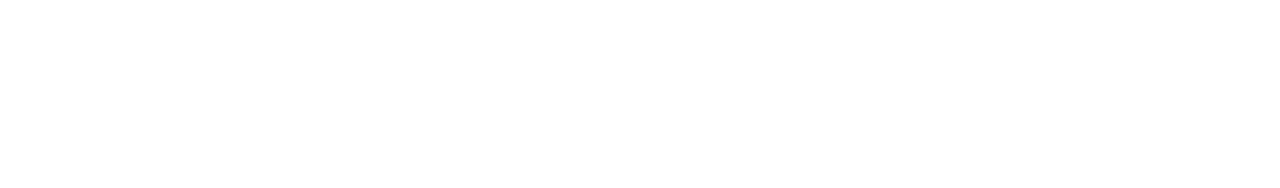
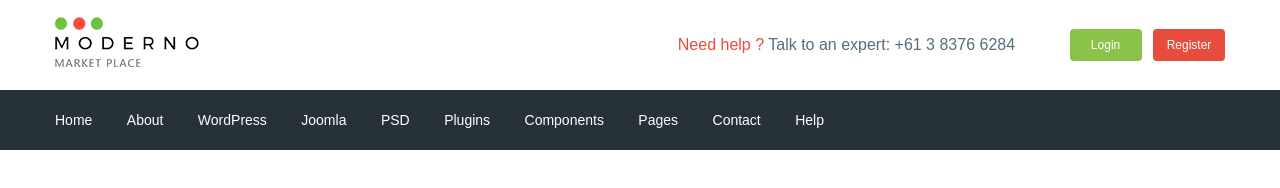
Before and after one commit to maksimkorotkov-dev/market, a website: page app/index.html in a window 1280 px wide. Drawn offline with nearby package versions, Linux system fonts and the light colour scheme; files that its build step writes are made by us from their sources.

Commit message:
header added

```diff
--- a/app/index.html
+++ b/app/index.html
@@ -10,8 +10,47 @@
 </head>
 
 <body>
-	<header></header>
-	<footer></footer>
+	<header class="header">
+		<div class="header__top">
+			<div class="container">
+				<div class="header__top-inner">
+					<div class="header__logo">
+						<a href="#">
+							<img src="images/logo.png" alt="logo"></a>
+					</div>
+					<div class="header__text">
+						<a class="header__help" href="#"> <span class="text__red"> Need help ? </span> Talk to an expert:</a>
+						<a class="header__phone" href="tel:61383766284">+61 3 8376 6284</a>
+					</div>
+					<div class="header__box">
+						<a href="№" class="header__cart"></a>
+						<a href="№" class="header__btn header__btn__login">Login</a>
+						<a href="№" class="header__btn header__btn__register">Register</a>
+					</div>
+				</div>
+			</div>
+		</div>
+		<div class="header__menu">
+			<div class="container">
+				<nav class="menu">
+					<ul class="menu__list">
+						<li class="menu__item"><a href="#" class="menu__link">Home</a></li>
+						<li class="menu__item"><a href="#" class="menu__link">About</a></li>
+						<li class="menu__item"><a href="#" class="menu__link">WordPress</a></li>
+						<li class="menu__item"><a href="#" class="menu__link">Joomla</a></li>
+						<li class="menu__item"><a href="#" class="menu__link">PSD</a></li>
+						<li class="menu__item"><a href="#" class="menu__link">Plugins</a></li>
+						<li class="menu__item"><a href="#" class="menu__link">Components</a></li>
+						<li class="menu__item"><a href="#" class="menu__link">Pages</a></li>
+						<li class="menu__item"><a href="#" class="menu__link">Contact</a></li>
+						<li class="menu__item"><a href="#" class="menu__link">Help</a></li>
+					</ul>
+				</nav>
+			</div>
+		</div>
+
+
+	</header>
 
 	<script src="https://ajax.googleapis.com/ajax/libs/jquery/3.5.1/jquery.min.js"></script>
 	<script src="js/libs.min.js"></script>
--- /dev/null
+++ b/app/scss/_fonts.scss
@@ -0,0 +1,19 @@
+@font-face {
+	font-family: "Roboto-Regular", sans-serif;
+	src: url("../fonts/Roboto-Regular.ttf") format("ttf"), url("../fonts/Roboto-Regular.woff2") format("woff2"),
+		url("../fonts/Roboto-Regular.woff") format("woff");
+	font-weight: 400;
+	font-display: swap;
+}
+
+@font-face {
+	font-family: "Roboto-Medium", sans-serif;
+	src: url("../fonts/Roboto-Medium.ttf") format("ttf"), url("../fonts/Roboto-Medium.woff2") format("woff2"),
+		url("../fonts/Roboto-Medium.woff") format("woff");
+}
+
+@font-face {
+	font-family: "Roboto-Bold", sans-serif;
+	src: url("../fonts/Roboto-Bold.ttf") format("ttf"), url("../fonts/Roboto-Bold.woff2") format("woff2"),
+		url("../fonts/Roboto-Bold.woff") format("woff");
+}
--- /dev/null
+++ b/app/scss/_global.scss
@@ -0,0 +1,33 @@
+html {
+	box-sizing: border-box;
+}
+*,
+*::before,
+*::after {
+	box-sizing: inherit;
+}
+
+a {
+	display: inline-block;
+	text-decoration: none;
+	color: $color-text;
+}
+ul,
+li {
+	margin: 0;
+	padding: 0;
+	list-style: none;
+}
+
+body {
+	font-family: "Roboto-Regular", sans-serif;
+	font-weight: 400;
+	font-style: 15px;
+	line-height: 24px;
+	color: $color-text;
+}
+.container {
+	max-width: 1200px;
+	margin: 0 auto;
+	padding: 0 15px;
+}
--- /dev/null
+++ b/app/scss/_vars.scss
@@ -0,0 +1,5 @@
+$color-text: #546e7a;
+$red-text: #e74c3c;
+$green-text: #8bc34a;
+$white-text: #ffffff;
+$bg-color:#263238
--- a/app/scss/style.scss
+++ b/app/scss/style.scss
@@ -1,17 +1,57 @@
-html {
-	box-sizing: border-box;
-}
-*,
-*::before,
-*::after {
-	box-sizing: inherit;
+@import "vars";
+@import "global";
+@import "fonts";
+
+.header__top-inner {
+	display: flex;
+	justify-content: space-between;
+	height: 90px;
+	align-items: center;
 }
 
-body {
-	margin: 0;
+.header__text {
+	margin-left: auto;
+	margin-right: 50px;
+	.text__red {
+		color: $red-text;
+	}
 }
 
-.box {
+.header__btn {
+	padding: 4px;
+	width: 72px;
+	border-radius: 4px;
+	text-align: center;
+	color: $white-text;
+	font-size: 12px;
+}
+
+.header__btn__login {
+	background-color: $green-text;
+}
+
+.header__btn__register {
+	background-color: $red-text;
+	margin-left: 7px;
+}
+
+.header__menu {
+	background-color: $bg-color;
+}
+
+.menu {
 	display: flex;
-	transition: all 3s;
+	align-items: center;
+	height: 60px;
 }
+
+.menu__item {
+	display: inline-block;
+	& + .menu__item {
+		margin-left: 30px;
+	}
+	.menu__link {
+		color: $white-text;
+		font-size: 14px;
+	}
+}
--- a/gulpfile.js
+++ b/gulpfile.js
@@ -8,9 +8,8 @@ let gulp = require('gulp'),
 	cssmin = require('gulp-cssmin');
 
 
-
 gulp.task('sass', function () {
-	return gulp.src('app/scss/style.scss')
+	return gulp.src('app/scss/**/*.scss')
 		.pipe(sass({ outputStyle: 'compressed' }))
 		.pipe(rename({ suffix: '.min' }))
 		.pipe(autoprefixer({
@@ -60,7 +59,7 @@ gulp.task('browser-sync', function () {
 });
 
 gulp.task('watch', function () {
-	gulp.watch('app/scss/style.scss', gulp.parallel('sass'))
+	gulp.watch('app/scss/**/*.scss', gulp.parallel('sass'))
 	gulp.watch('app/*.html', gulp.parallel('html'))
 	gulp.watch('app/js/*.js', gulp.parallel('js'))
 });
--- a/package.json
+++ b/package.json
@@ -10,8 +10,6 @@
   "license": "ISC",
   "devDependencies": {
     "browser-sync": "^2.26.7",
-    "css-min": "^1.0.0",
-    "cssmin": "^0.4.3",
     "gulp": "^4.0.2",
     "gulp-autoprefixer": "^7.0.1",
     "gulp-concat": "^2.6.1",
```
Also changed, not shown: app/fonts/Roboto-Bold.ttf (added), app/fonts/Roboto-Bold.woff (added), app/fonts/Roboto-Bold.woff2 (added), app/fonts/Roboto-Medium.ttf (added), app/fonts/Roboto-Medium.woff (added), app/fonts/Roboto-Medium.woff2 (added), app/fonts/Roboto-Regular.ttf (added), app/fonts/Roboto-Regular.woff (added), app/fonts/Roboto-Regular.woff2 (added), app/images/logo.png (added).
